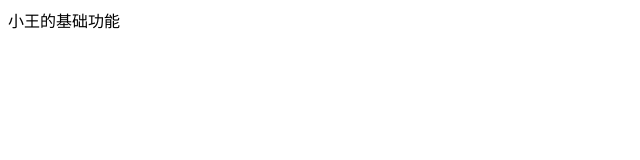
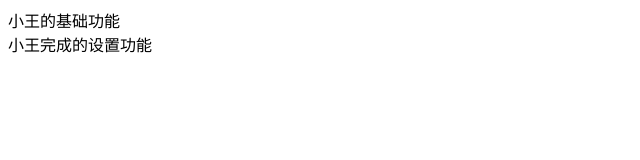
Before and after one commit to hjwhjw008/myfirst, a plain HTML site: page index.html in a window 1280 px wide. Shown: the whole page, without its empty margins (0-640 px from the left). Drawn offline with Linux system fonts and the light colour scheme.

Commit message:
小王完成的的设置功能

```diff
--- a/index.html
+++ b/index.html
@@ -8,5 +8,6 @@
 </head>
 <body>
   <div>小王的基础功能</div>
+  <div>小王完成的设置功能</div>
 </body>
 </html>
```
